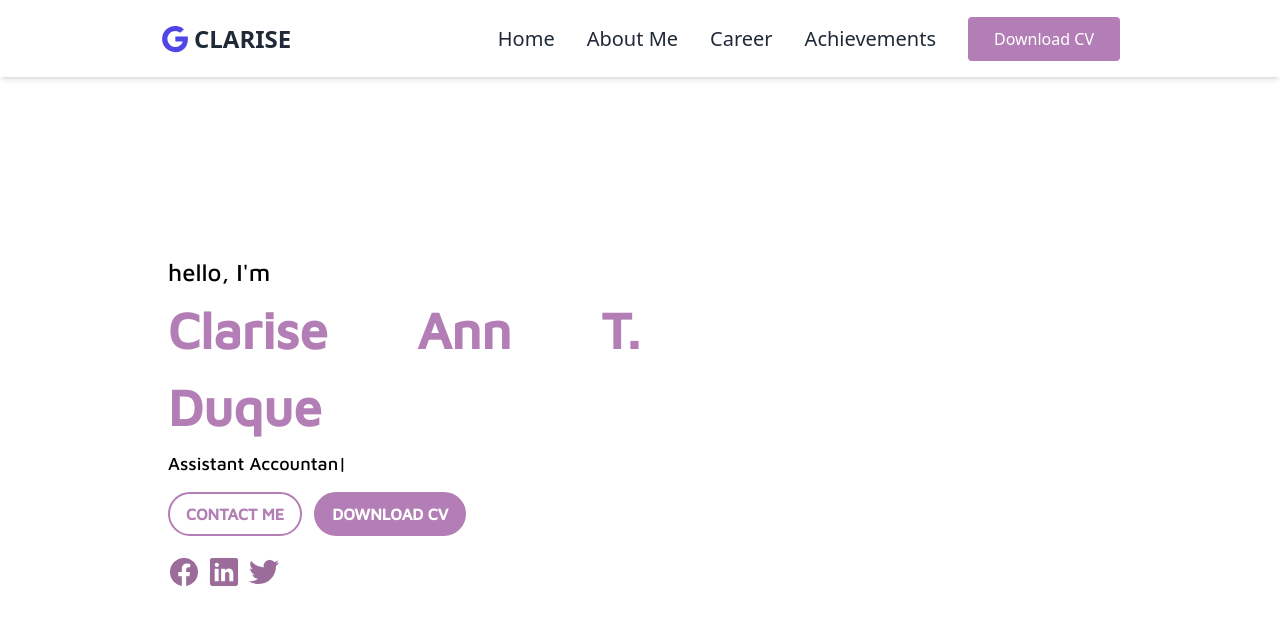
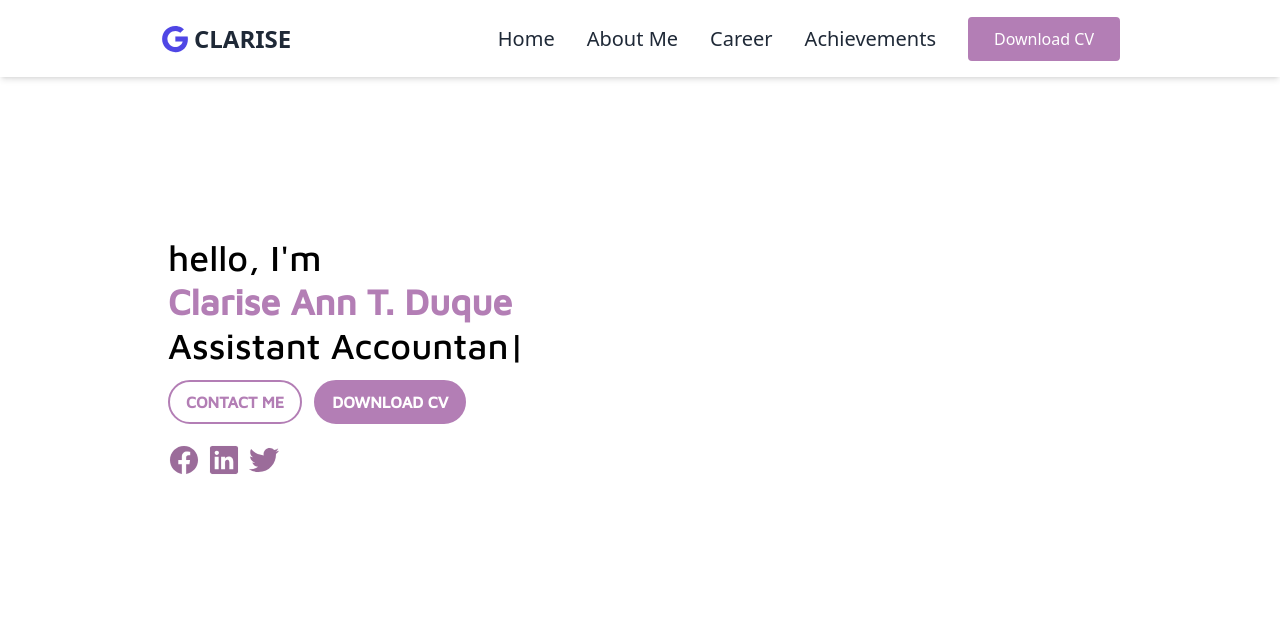
Before and after one commit to patrickeugenesacueza/Clarise-Portfolio, a React (Create React App) app in the folder portfolio/: page / in a window 1280 px wide. Shown: the top 624 px of the page. Built offline with nearby package versions, Linux system fonts and the light colour scheme.

Commit message:
Update: HeroSection/ Updated responsiveness

```diff
--- a/portfolio/src/components/pages/HeroSection.js
+++ b/portfolio/src/components/pages/HeroSection.js
@@ -2,12 +2,14 @@ import React from "react";
 import { TypeAnimation } from "react-type-animation";
 import Link from "../Link.js";
 
-export default function HeroSection(){
+export default function HeroSection() {
   return (
-      <div className=" bg-[#fff] h-[100vh] pt-[5rem] px-0 flex md:px-[8rem]">
-        <div className="w-full p-0 text-center md:w-1/2 md:text-justify flex flex-col py-44">
-          <div className="font-maven text-2xl mb-1">hello, I'm</div>
-          <div className="font-maven text-[3.2rem] font-bold mb-1 text-[#b37eb5]">
+    <div className="bg-[#fff] h-[80vh] pt-[5rem] px-0 md:px-[8rem] lg:text-start mx-auto w-full flex md:flex md:items-center">
+      <div className="w-full  text-center md:w-1/2 md:text-justify flex flex-col pt-[5em] pb-[6em] md:py-[7em] lg:py-10">
+        <div className="font-maven text-2xl mb-1 md:text-4xl 2xl:text-[4rem] 2xl:mb-10">
+          hello, I'm
+        </div>
+        <div className="font-maven text-[3.2rem] font-bold mb-1 text-[#b37eb5] md:text-4xl 2xl:text-[4rem] 2xl:mb-10">
           Clarise Ann T. Duque
         </div>
         <TypeAnimation
@@ -21,14 +23,14 @@ export default function HeroSection(){
           ]}
           wrapper="span"
           speed={50}
-            className="font-maven text-lg"
+          className="font-maven text-2xl md:text-4xl 2xl:text-[3rem] 2xl:mb-5"
           repeat={Infinity}
         />
         <div className="mb-2">
-            <button className="px-4 py-2 bg-[#fff] mt-3.5 mr-2 font-bold font-maven text-[#b37eb5] border-2 border-[#b37eb5] rounded-3xl mx-auto hover:bg-[#b37eb5] hover:text-[#fff] duration-500 md:mx-0 md:mr-3 ">
+          <button className="px-4 py-2 bg-[#fff] mt-3.5 mr-2 font-bold font-maven text-[#b37eb5] border-2 border-[#b37eb5] rounded-3xl mx-auto hover:bg-[#b37eb5] hover:text-[#fff] duration-500 md:mx-0 md:mr-3 2xl:text-[1.5rem] 2xl:px-6 2xl:py-4 2xl:rounded-[4em] ">
             CONTACT ME
           </button>
-            <button className="px-4 py-2 bg-[#b37eb5] mt-3.5 font-bold font-maven text-[#fff] rounded-3xl mx-auto border-2 border-[#b37eb5] hover:bg-[#fff] hover:text-[#b37eb5] duration-500 md:mx-0">
+          <button className="px-4 py-2 bg-[#b37eb5] mt-3.5 font-bold font-maven text-[#fff] rounded-3xl mx-auto border-2 border-[#b37eb5] hover:bg-[#fff] hover:text-[#b37eb5] duration-500 md:mx-0 2xl:text-[1.5rem] 2xl:px-6 2xl:py-4 2xl:rounded-[4em]">
             DOWNLOAD CV
           </button>
         </div>
```
Lines whose indentation alone changed are shown as unchanged.
